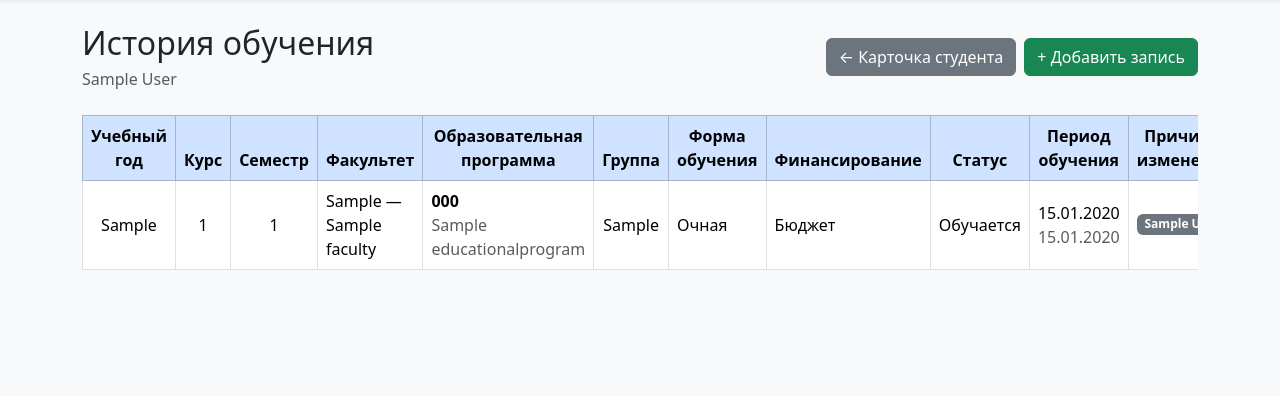
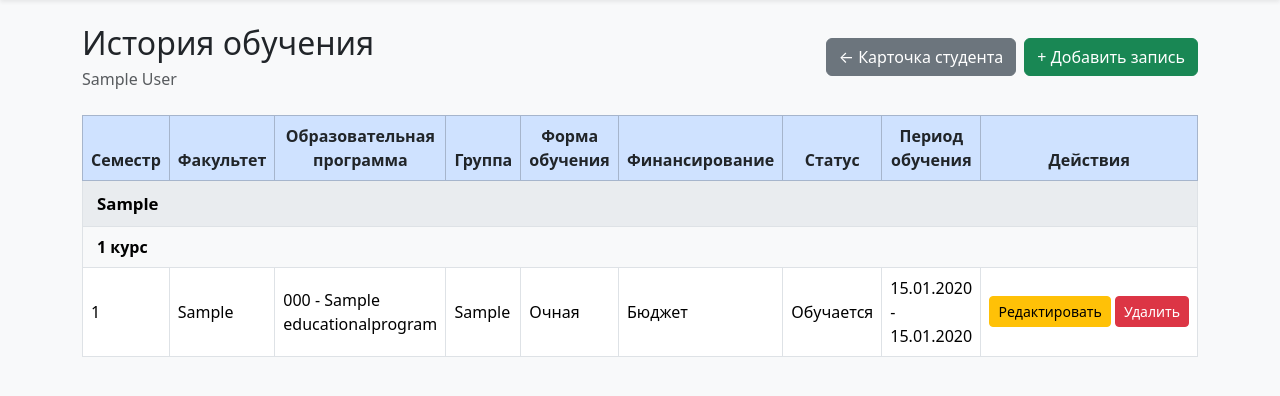
Before and after one commit to Tosik43/Postgres, a Django app: page /1/education-history/ in a window 1280 px wide. Shown: the part 57-453 px from the top of the page. Run offline with Django 5.2, Linux system fonts and the light colour scheme; tables that the repository leaves empty hold one stand-in row (values such as "Sample post").

Commit message:
ci: reform table, add js and css

```diff
--- a/apps/directories/models.py
+++ b/apps/directories/models.py
@@ -41,7 +41,7 @@ class Faculty(models.Model):
         ordering = ["name"]
 
     def __str__(self):
-        return f"{self.abbreviation} — {self.name}"
+        return f"{self.abbreviation} - {self.name}"
 
     def clean(self):
         super().clean()
@@ -140,7 +140,7 @@ class EducationalProgram(models.Model):
     ]
 
     def __str__(self):
-        return f"{self.code} — {self.name}"
+        return f"{self.code} - {self.name}"
 
     def clean(self):
         super().clean()
--- a/apps/directories/views/educational_programs.py
+++ b/apps/directories/views/educational_programs.py
@@ -70,7 +70,7 @@ def educational_program_create(request):
 
             messages.success(
                 request,
-                f'Образовательная программа "{program.code} — '
+                f'Образовательная программа "{program.code} - '
                 f'{program.name}" успешно добавлена.'
             )
 
@@ -191,7 +191,7 @@ def educational_program_delete_forever(request, pk):
         is_active=False
     )
 
-    name = f"{program.code} — {program.name}"
+    name = f"{program.code} - {program.name}"
 
     program.delete()
 
--- a/apps/students/views.py
+++ b/apps/students/views.py
@@ -264,9 +264,9 @@ def education_history_list(request, student_pk):
         )
         .prefetch_related("change_reasons")
         .order_by(
-            "-academic_year",
-            "-course",
-            "-semester"
+            "academic_year",
+            "course",
+            "semester"
         )
     )
 
--- a/static/css/main.css
+++ b/static/css/main.css
@@ -31,6 +31,18 @@ body {
 
 .card {
     border-radius: 12px;
+}
+
+.education-history-table .academic-year-header td {
+    background-color: #e9ecef;
+    font-size: 1.05rem;
+    padding: 10px 14px;
+}
+
+.education-history-table .course-header td {
+    background-color: #f8f9fa;
+    font-weight: 600;
+    padding: 8px 14px;
 }
 
 .educational-program-table {
@@ -221,3 +233,13 @@ body {
     width: 1%;
     white-space: nowrap;
 }
+
+.table th {
+    background-color: #cfe2ff;
+    color: #212529;
+}
+
+.student-detail-table th {
+    background-color: white;
+    color: black;
+}
--- a/templates/directories/educational_programs/archive.html
+++ b/templates/directories/educational_programs/archive.html
@@ -43,7 +43,7 @@
                                     class="btn btn-danger btn-sm text-nowrap"
                                     data-bs-toggle="modal"
                                     data-bs-target="#deleteEducationalProgramForeverModal"
-                                    data-name="{{ program.code }} — {{ program.name }}"
+                                    data-name="{{ program.code }} - {{ program.name }}"
                                     data-url="{% url 'educational_program_delete_forever' program.id %}">
                                 Удалить навсегда
                             </button>
--- a/templates/directories/educational_programs/list.html
+++ b/templates/directories/educational_programs/list.html
@@ -85,7 +85,7 @@
                                 data-bs-toggle="modal"
                                 data-bs-target="#deleteEducationalProgramModal"
                                 data-id="{{ program.id }}"
-                                data-name="{{ program.code }} — {{ program.name }}"
+                                data-name="{{ program.code }} - {{ program.name }}"
                                 data-url="{% url 'educational_program_delete' program.id %}">
                             Удалить
                         </button>
--- a/templates/students/education_history/list.html
+++ b/templates/students/education_history/list.html
@@ -43,171 +43,119 @@
 
 <div class="table-responsive">
 
-    <table class="table table-bordered table-hover align-middle education-history-table">
+    <table class="table table-bordered align-middle education-history-table">
 
         <thead class="table-primary text-center">
-
             <tr>
-
-                <th>Учебный год</th>
-
-                <th>Курс</th>
-
                 <th>Семестр</th>
-
                 <th>Факультет</th>
-
                 <th>Образовательная программа</th>
-
                 <th>Группа</th>
-
                 <th>Форма обучения</th>
-
                 <th>Финансирование</th>
-
                 <th>Статус</th>
-
                 <th>Период обучения</th>
-
-                <th>Причины изменения</th>
-
                 <th>Действия</th>
-
             </tr>
-
         </thead>
-
 
         <tbody>
 
-            {% for record in history %}
+            {% regroup history by academic_year as academic_years %}
 
-            <tr>
+            {% for academic_year in academic_years %}
 
-                <td class="text-center">
-                    {{ record.academic_year }}
-                </td>
+                <tr class="academic-year-header">
+                    <td colspan="10">
+                        <strong>{{ academic_year.grouper }}</strong>
+                    </td>
+                </tr>
 
+                {% regroup academic_year.list by course as courses %}
 
-                <td class="text-center">
-                    {{ record.course }}
-                </td>
+                {% for course in courses %}
 
+                    <tr class="course-header">
+                        <td colspan="10">
+                            <strong>
+                                {{ course.grouper }} курс
+                            </strong>
+                        </td>
+                    </tr>
 
-                <td class="text-center">
-                    {{ record.semester }}
-                </td>
+                    {% for record in course.list %}
 
+                        <tr>
 
-                <td>
-                    {{ record.faculty }}
-                </td>
+                            <td>
+                                {{ record.semester }}
+                            </td>
 
+                            <td>
+                                {{ record.faculty.abbreviation }}
+                            </td>
 
-                <td>
-                    <strong>
-                        {{ record.educational_program.code }}
-                    </strong>
+                            <td>
+                                {{ record.educational_program }}
+                            </td>
 
-                    <br>
+                            <td>
+                                {{ record.study_group }}
+                            </td>
 
-                    <span class="text-muted">
-                        {{ record.educational_program.name }}
-                    </span>
-                </td>
+                            <td>
+                                {{ record.get_study_form_display }}
+                            </td>
 
+                            <td>
+                                {{ record.get_funding_type_display }}
+                            </td>
 
-                <td class="text-center">
-                    {{ record.study_group }}
-                </td>
+                            <td>
+                                {{ record.get_status_display }}
+                            </td>
 
+                            <td>
+                                {{ record.start_date|date:"d.m.Y" }}
 
-                <td>
-                    {{ record.get_study_form_display }}
-                </td>
+                                {% if record.end_date %}
+                                    -
+                                    {{ record.end_date|date:"d.m.Y" }}
+                                {% endif %}
+                            </td>
 
+                            <td class="text-nowrap">
 
-                <td>
-                    {{ record.get_funding_type_display }}
-                </td>
+                                <a href="{% url 'education_history_edit' record.pk %}"
+                                class="btn btn-sm btn-warning">
+                                    Редактировать
+                                </a>
 
+                                <button
+                                    type="button"
+                                    class="btn btn-sm btn-danger"
+                                    data-bs-toggle="modal"
+                                    data-bs-target="#deleteEducationHistoryModal"
+                                    data-name="{{ record.educational_program }} - {{ record.course }} курс, {{ record.semester }} семестр"
+                                    data-url="{% url 'education_history_delete' record.pk %}">
+                                    Удалить
+                                </button>
 
-                <td>
-                    {{ record.get_status_display }}
-                </td>
+                            </td>
 
+                        </tr>
 
-                <td class="text-center">
+                    {% endfor %}
 
-                    {{ record.start_date|date:"d.m.Y" }}
+                {% endfor %}
 
-                    {% if record.end_date %}
-                        <br>
-                        <span class="text-muted">
-                            {{ record.end_date|date:"d.m.Y" }}
-                        </span>
-                    {% endif %}
+            {% empty %}
 
-                </td>
-
-
-                <td>
-
-                    {% if record.change_reasons.all %}
-
-                        {% for reason in record.change_reasons.all %}
-
-                            <span class="badge bg-secondary mb-1">
-                                {{ reason.name }}
-                            </span>
-
-                        {% empty %}
-
-                            <span class="text-muted">
-                                —
-                            </span>
-
-                        {% endfor %}
-
-                    {% else %}
-
-                        <span class="text-muted">
-                            —
-                        </span>
-
-                    {% endif %}
-
-                </td>
-
-
-                <td class="text-center">
-
-                    <div class="d-flex flex-wrap justify-content-center gap-1">
-
-                        <a
-                            href="{% url 'education_history_edit' record.pk %}"
-                            class="btn btn-warning btn-sm"
-                        >
-                            Изменить
-                        </a>
-
-
-                        <button
-                            type="button"
-                            class="btn btn-danger btn-sm"
-                            data-bs-toggle="modal"
-                            data-bs-target="#deleteEducationHistoryModal"
-                            data-name="{{ record.academic_year }} — {{ record.course }} курс, {{ record.semester }} семестр"
-                            data-url="{% url 'education_history_delete' record.pk %}"
-                        >
-                            Удалить
-                        </button>
-
-                    </div>
-
-                </td>
-
-            </tr>
+                <tr>
+                    <td colspan="9" class="text-center">
+                        История обучения пока отсутствует.
+                    </td>
+                </tr>
 
             {% endfor %}
 
@@ -228,7 +176,6 @@
 {% endif %}
 
 
-<!-- Модальное окно удаления -->
 
 <div
     class="modal fade"
@@ -309,47 +256,4 @@
 
 </div>
 
-
-<script>
-
-const deleteEducationHistoryModal =
-    document.getElementById(
-        "deleteEducationHistoryModal"
-    );
-
-const deleteEducationHistoryForm =
-    document.getElementById(
-        "deleteEducationHistoryForm"
-    );
-
-const educationHistoryRecordName =
-    document.getElementById(
-        "educationHistoryRecordName"
-    );
-
-
-deleteEducationHistoryModal.addEventListener(
-    "show.bs.modal",
-    function (event) {
-
-        const button = event.relatedTarget;
-
-        const name = button.getAttribute(
-            "data-name"
-        );
-
-        const url = button.getAttribute(
-            "data-url"
-        );
-
-        educationHistoryRecordName.textContent =
-            name;
-
-        deleteEducationHistoryForm.action =
-            url;
-    }
-);
-
-</script>
-
 {% endblock %}
```
Also changed, not shown: apps/students/education_history.py (+40 -2 lines), static/js/base.js (+41 -4 lines), templates/students/education_history/form.html (+11 -5 lines), templates/students/student_detail.html (+27 -9 lines).
